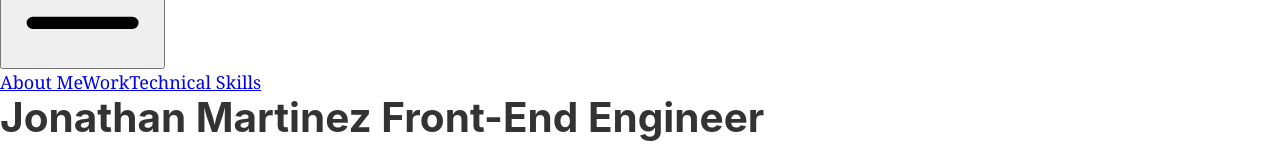
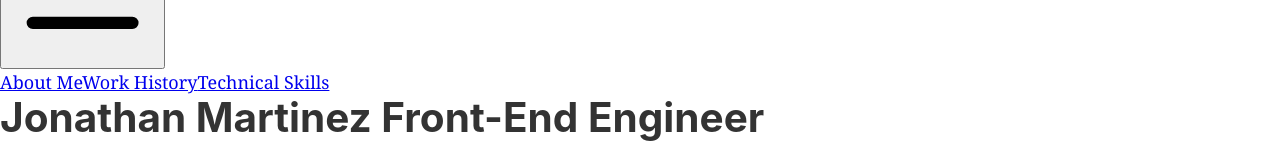
Before and after one commit to jonathan-martin-dev/jonathan-portfolio, a Gatsby site: page / in a window 1280 px wide. Shown: the part 1479-1639 px from the top of the page. Built offline with nearby package versions, Linux system fonts and the light colour scheme; Gatsby itself is replaced by a stand-in of ours.

Commit message:
Edit Navbar

```diff
--- a/src/components/Hero.js
+++ b/src/components/Hero.js
@@ -9,7 +9,7 @@ import { AnchorLink } from "gatsby-plugin-anchor-links"
 const Hero = () => {
   const navigation = [
     { name: "About Me", href: "#about" },
-    { name: "Work", href: "#work-history" },
+    { name: "Work History", href: "#work-history" },
     { name: "Technical Skills", href: "#technical-skills" },
   ]
 
```
